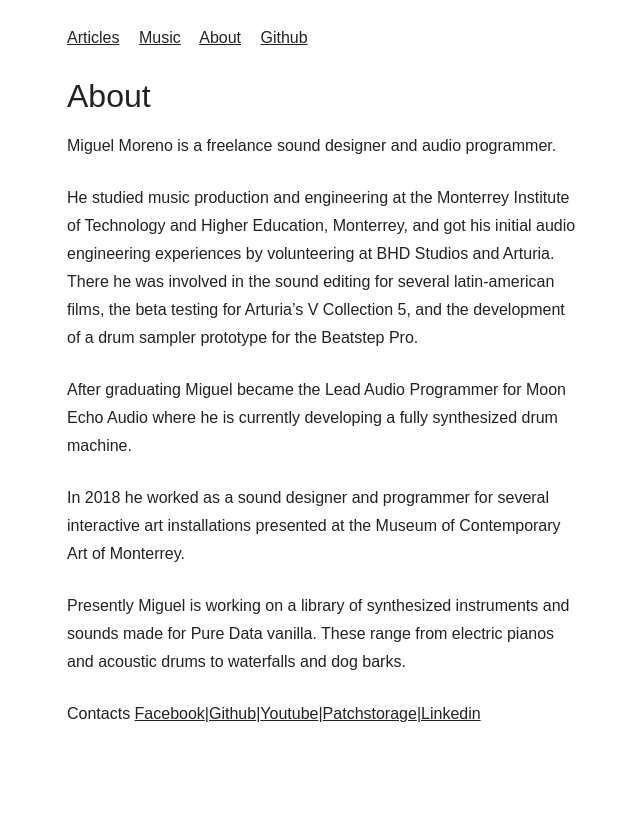
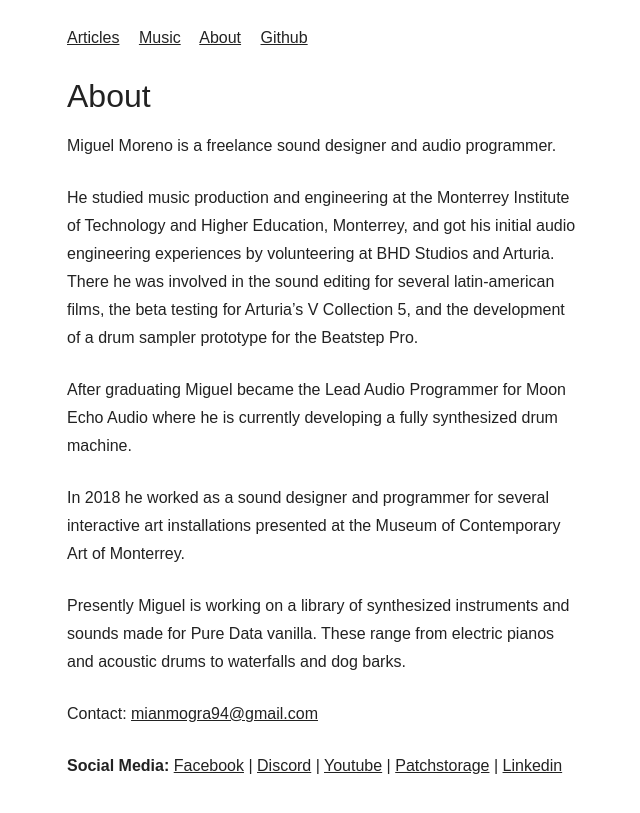
Before and after one commit to MikeMorenoAudio/mikemorenoaudio.github.io, a Jekyll site: the page built from about/index.html, in a window 1280 px wide. Shown: the top 813 px of the page, without its empty margins (317-957 px from the left). Built offline with Jekyll 4.4.1, drawn with Linux system fonts in a browser that asks for light colours; nearby versions of some CDN libraries; some web fonts are replaced.

Commit message:
Update index.html

```diff
--- a/about/index.html
+++ b/about/index.html
@@ -10,7 +10,6 @@
 			<p>After graduating Miguel became the Lead Audio Programmer for Moon Echo Audio where he is currently developing a fully synthesized drum machine.</p>
 			<p>In 2018 he worked as a sound designer and programmer for several interactive art installations presented at the Museum of Contemporary Art of Monterrey.</p>
 			<p>Presently Miguel is working on a library of synthesized instruments and sounds made for Pure Data vanilla. These range from electric pianos and acoustic drums to waterfalls and dog barks.</p>
-
-			Contacts
-			<a href="https://www.facebook.com/MikeMorenoAudio">Facebook</a></li>|<a href="https://github.com/MikeMorenoAudio">Github</a></li>|<a href="https://youtube.com/c/MikeMorenoAudio">Youtube</a></li>|<a href="https://patchstorage.com/author/mianmogra">Patchstorage</a></li>|<a href="https://linkedin.com/in/mianmogra">Linkedin</a>
+			<p>Contact:  <a href="mailto:mianmogra94@gmail.com">mianmogra94@gmail.com</a></p>
+			<p><b>Social Media:</b> <a href="https://www.facebook.com/MikeMorenoAudio">Facebook</a> | <a href="https://discord.gg/VXDttYj">Discord</a> | <a href="https://youtube.com/c/MikeMorenoAudio">Youtube</a> | <a href="https://patchstorage.com/author/mianmogra">Patchstorage</a> | <a href="https://linkedin.com/in/mianmogra">Linkedin</a></p>
 		</div>
```
